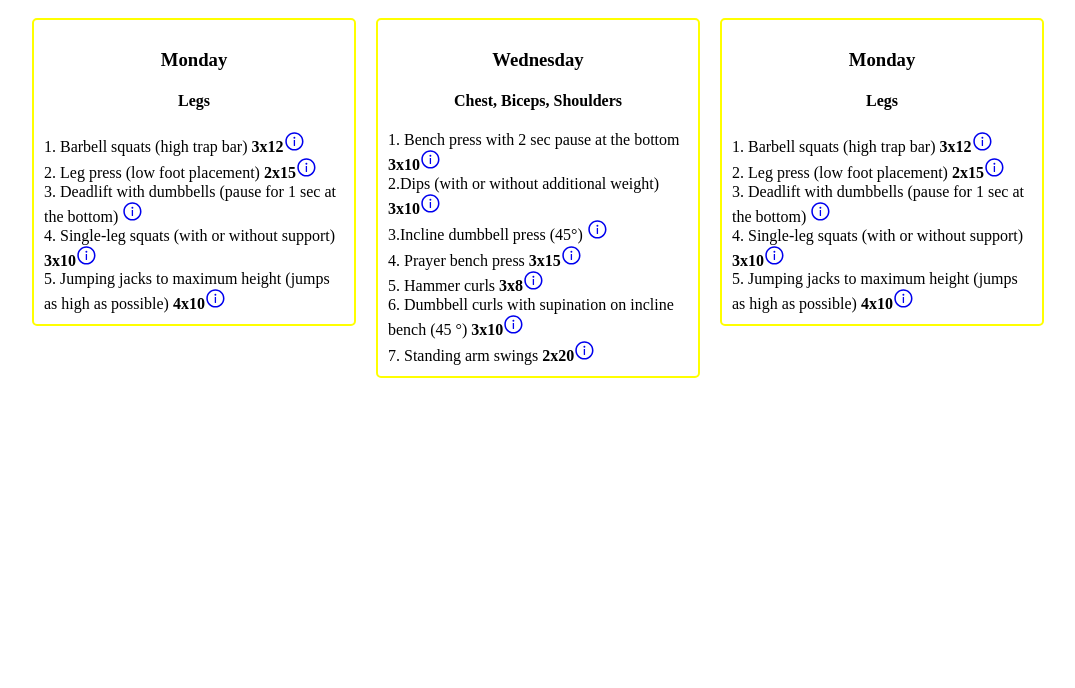
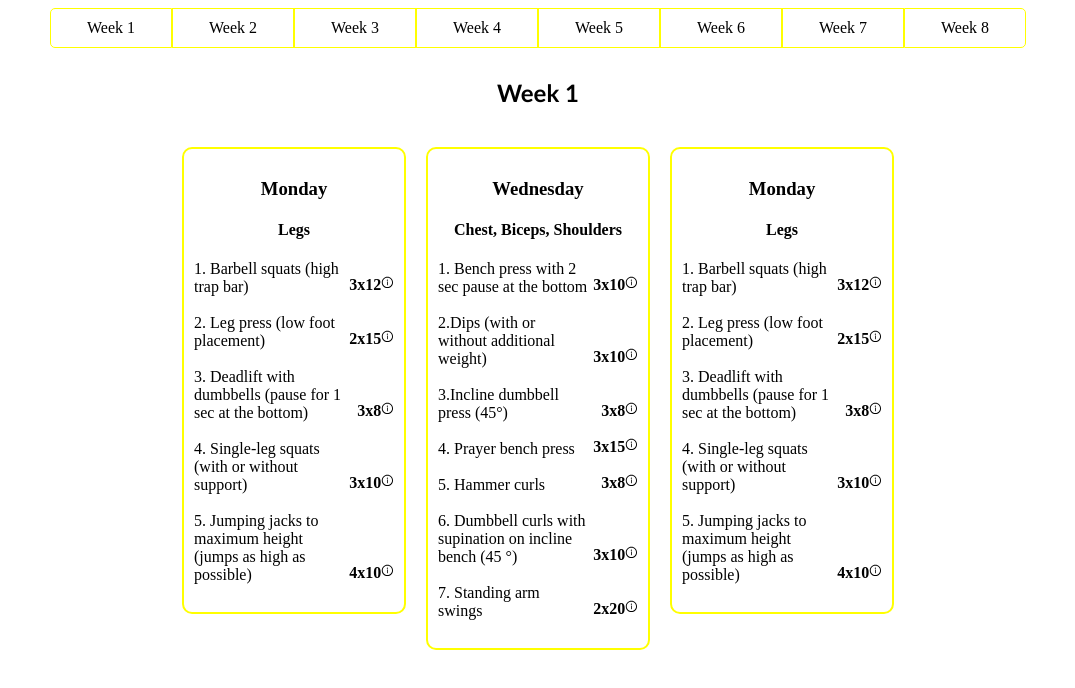
Before and after one commit to vladik9/WorkOutProject, a React (Create React App) app in the folder work-out-app/: page / in a window 1280 px wide. Shown: the top 688 px of the page, without its empty margins (102-1177 px from the left). Built offline with nearby package versions, Linux system fonts and the light colour scheme.

Commit message:
fixed styles and added navigator pannel

```diff
--- a/work-out-app/src/App.js
+++ b/work-out-app/src/App.js
@@ -1,11 +1,27 @@
+import React, { useState } from "react";
 import Cards from "./Cards/Cards";
 import styles from "./Cards/Cards.module.css";
+import navStyles from "./Navigator/Navigator.module.css";
 import exerciseObject from "./exercisesObject";
+import { weeksDays } from "./exercisesObject";
+import Navigator from "./Navigator/Navigator";
 function App() {
+  const [currentWeekNumber, setCurrentWeekNumber] = useState(weeksDays[0]);
   return (
-    <div className={styles.cardWrapper}>
-      <Cards data={exerciseObject} />
-    </div>
+    <>
+      <div className={navStyles.navigatorPosition}>
+        {weeksDays.map((el) => (
+          <Navigator key={el} weekNumber={el} />
+        ))}
+      </div>
+      <div className={styles.currentWeekStyle}>{currentWeekNumber}</div>
+      <div className={styles.cardWrapper}>
+        <Cards
+          dataObject={exerciseObject}
+          currentWeekNumber={currentWeekNumber}
+        />
+      </div>
+    </>
   );
 }
 
--- a/work-out-app/src/Cards/Card/Card.module.css
+++ b/work-out-app/src/Cards/Card/Card.module.css
@@ -1,11 +1,14 @@
 .contentWraper{
 border: 2px solid yellow;
-border-radius: 5px;
+border-radius: 10px;
 padding: 10px;
 margin: 10px;
-display: inline-block;
-width: 300px;
+width: 200px;
+
 }
 .tileStyle{
      text-align: center;
 }
+.exerciseSize{
+     width: 100px;
+}
--- a/work-out-app/src/Cards/Cards.jsx
+++ b/work-out-app/src/Cards/Cards.jsx
@@ -1,7 +1,7 @@
 import React from "react";
 import Card from "./Card/Card";
-export default function Cards({ data }) {
-  return data.map((el) => {
+export default function Cards({ dataObject, currentWeekNumber }) {
+  return dataObject.map((el) => {
     return (
       <div key={el.id}>
         <Card data={el} />
--- a/work-out-app/src/Cards/Cards.module.css
+++ b/work-out-app/src/Cards/Cards.module.css
@@ -3,3 +3,11 @@
     flex-wrap: wrap;
     justify-content: center;
 }
+
+.currentWeekStyle{
+    text-align: center;
+    padding: 30px 0;
+    font-weight: bold;
+    font-size:x-large;
+    font-family:'Gill Sans', 'Gill Sans MT', Calibri, 'Trebuchet MS', sans-serif;
+}
--- a/work-out-app/src/Cards/Exercise/Exercise.jsx
+++ b/work-out-app/src/Cards/Exercise/Exercise.jsx
@@ -2,22 +2,19 @@ import React from "react";
 import { AiOutlineInfoCircle } from "react-icons/ai";
 import styles from "./Exercise.module.css";
 export default function Exercise({ exercise }) {
+  const onHoverExercise = () => {
+    console.log("Hovered");
+  };
+
   return (
-    <div>
-      <div>
-        {exercise.exercise}
-        <span>
-          <strong> {exercise.repetisions}</strong>
-        </span>
-        <a
-          href={exercise.link}
-          className={styles.iconStle}
-          target="_blank"
-          rel="noreferrer"
-        >
+    <>
+      <div className={styles.postinTest}>{exercise.exercise}</div>
+      <strong onClick={onHoverExercise} className={styles.exerciseRepetitions}>
+        {exercise.repetisions}
+        <div href={exercise.link} className={styles.iconStle}>
           <AiOutlineInfoCircle />
-        </a>
-      </div>
-    </div>
+        </div>
+      </strong>
+    </>
   );
 }
--- a/work-out-app/src/Cards/Exercise/Exercise.module.css
+++ b/work-out-app/src/Cards/Exercise/Exercise.module.css
@@ -1,3 +1,13 @@
-.iconStle{
-font-size: 1.3em;
+.iconStle {
+  font-size: 0.8em;
 }
+
+.exerciseRepetitions {
+  display: flex;
+  justify-content: flex-end;
+  position: relative;
+  bottom: 20px;
+}
+.postinTest {
+  width: 9.375rem;
+}
--- /dev/null
+++ b/work-out-app/src/Navigator/Navigator.jsx
@@ -0,0 +1,5 @@
+import React from "react";
+import styles from "./Navigator.module.css";
+export default function Navigator({ weekNumber }) {
+  return <div className={styles.navigatorElement}>{weekNumber}</div>;
+}
--- /dev/null
+++ b/work-out-app/src/Navigator/Navigator.module.css
@@ -0,0 +1,29 @@
+.navigatorElement{
+     border: 1px yellow solid;
+     width: 100px;
+     height: 50;
+     text-align: center;
+     padding: 10px;
+
+}
+.navigatorElement:first-child{
+border-top-left-radius: 5px;
+border-bottom-left-radius: 5px;
+}
+.navigatorElement:last-child {
+     border-top-right-radius: 5px;
+     border-bottom-right-radius: 5px;
+}
+
+.navigatorElement:hover{
+     background-color: yellow ;
+     color: white ;
+     font-weight: bold ;
+     cursor: pointer;
+}
+
+.navigatorPosition{
+     display: flex;
+          flex-wrap: wrap;
+          justify-content: center;
+}
--- a/work-out-app/src/exercisesObject.js
+++ b/work-out-app/src/exercisesObject.js
@@ -1,6 +1,7 @@
 var uiqueId = require("uniqid");
 const exerciseObject = [
   {
+    weekNumber: "Week1",
     id: uiqueId(),
     day: "Monday",
     bodyPart: "Legs",
@@ -9,7 +10,7 @@ const exerciseObject = [
         exercise: "1. Barbell squats (high trap bar)",
         link: "https://www.inspireusafoundation.org/wp-content/uploads/2022/06/the-barbell-squat.jpg",
         repetisions: "3x12",
-        exId: "78687462387",
+        exId: uiqueId(),
       },
       {
         exercise: "2. Leg press (low foot placement)",
@@ -20,7 +21,7 @@ const exerciseObject = [
       {
         exercise: "3. Deadlift with dumbbells (pause for 1 sec at the bottom)",
         link: "https://media.tenor.com/kyOyzUcfIpMAAAAC/dumbbell-romanian.gif",
-        repetisions3: "3x8",
+        repetisions: "3x8",
         exId: uiqueId(),
       },
       {
@@ -39,7 +40,9 @@ const exerciseObject = [
     ],
   },
   {
+    weekNumber: "Week1",
     id: uiqueId(),
+
     day: "Wednesday",
     bodyPart: "Chest, Biceps, Shoulders",
     exercises: [
@@ -58,7 +61,7 @@ const exerciseObject = [
       {
         exercise: "3.Incline dumbbell press (45°)",
         link: "https://media.tenor.com/9T1dx6LbbgwAAAAC/2inclne-dumbel-press.gif",
-        repetisions3: "3x8",
+        repetisions: "3x8",
         exId: uiqueId(),
       },
       {
@@ -88,6 +91,7 @@ const exerciseObject = [
     ],
   },
   {
+    weekNumber: "Week1",
     id: uiqueId(),
     day: "Monday",
     bodyPart: "Legs",
@@ -107,7 +111,7 @@ const exerciseObject = [
       {
         exercise: "3. Deadlift with dumbbells (pause for 1 sec at the bottom)",
         link: "https://media.tenor.com/kyOyzUcfIpMAAAAC/dumbbell-romanian.gif",
-        repetisions3: "3x8",
+        repetisions: "3x8",
         exId: uiqueId(),
       },
       {
@@ -127,4 +131,15 @@ const exerciseObject = [
   },
 ];
 
+export const weeksDays = [
+  "Week 1",
+  "Week 2",
+  "Week 3",
+  "Week 4",
+  "Week 5",
+  "Week 6",
+  "Week 7",
+  "Week 8",
+];
+
 export default exerciseObject;
```
